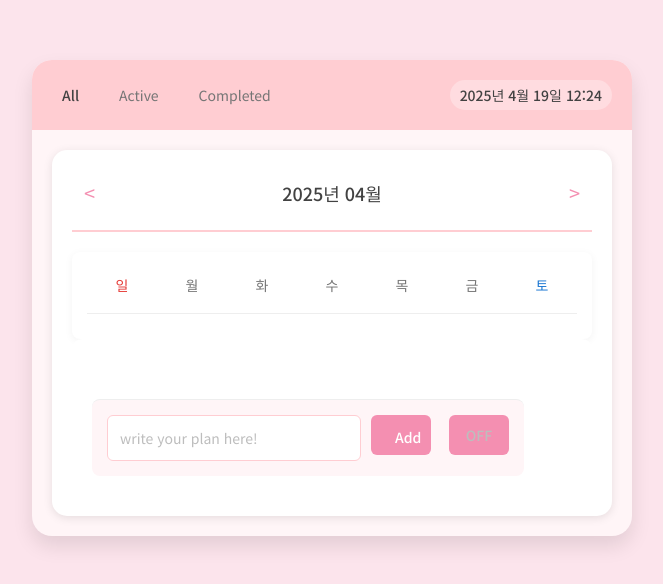
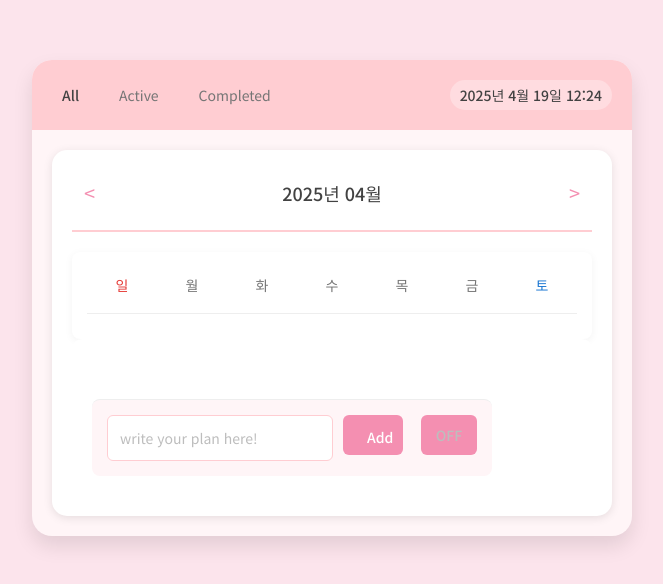
Before and after one commit to sunsuhyt/memo-app, a plain HTML site: page index.html in a window 1280 px wide. Shown: the part 102-686 px from the top of the page, without its empty margins (308-971 px from the left). Drawn offline with Linux system fonts and the light colour scheme.

Commit message:
Add files via upload

```diff
--- a/style.css
+++ b/style.css
@@ -226,8 +226,9 @@ body {
     padding: 15px;
     display: flex;
     padding: 15px;
-    width:90%;
-    max-width: 500px;
+    width: auto;
+    justify-content: flex-start;
+    max-width: 400px;
     margin: 0 auto;
     gap: 5px;
     background-color: white;
@@ -584,6 +585,7 @@ body {
 }
 
 .memo-content {
+    width: 300px;
     flex-grow: 1;
     font-size: 14px;
     color: #424242;
```
